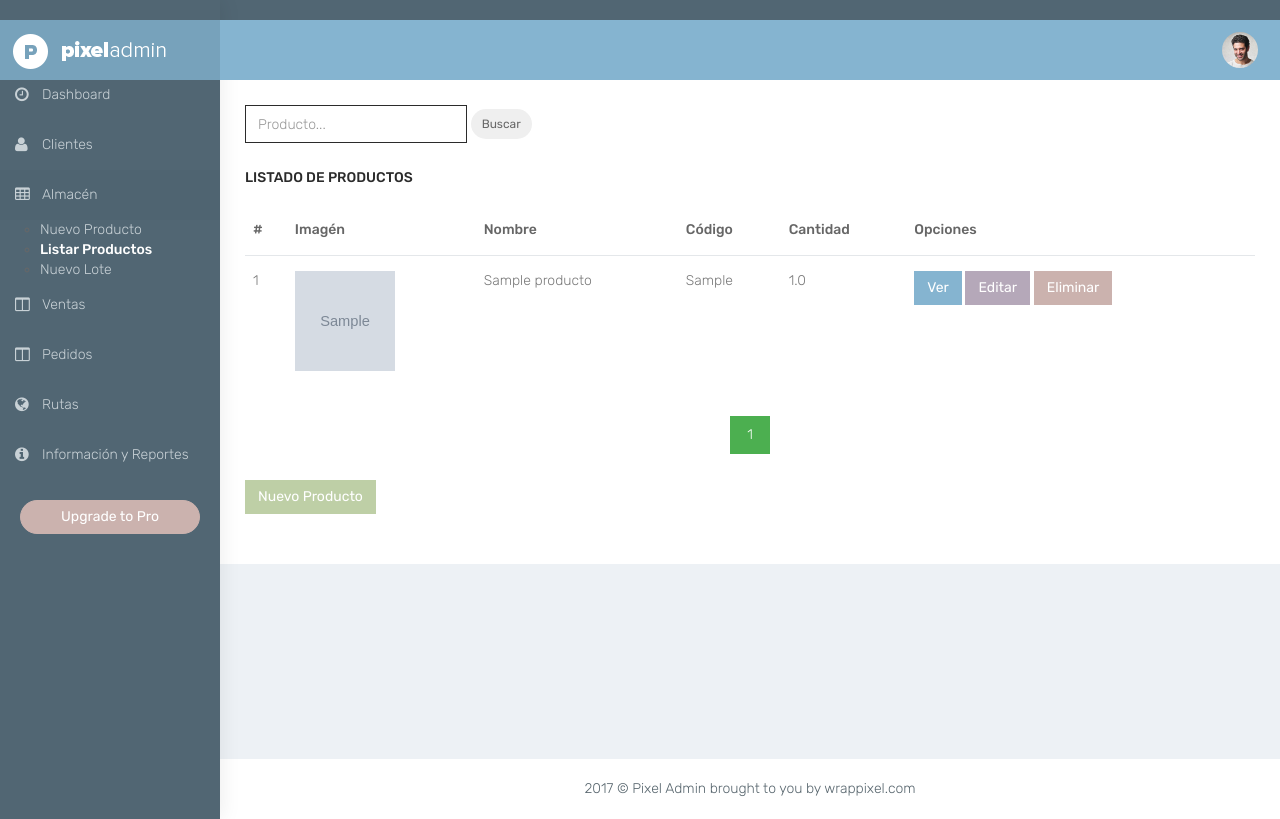
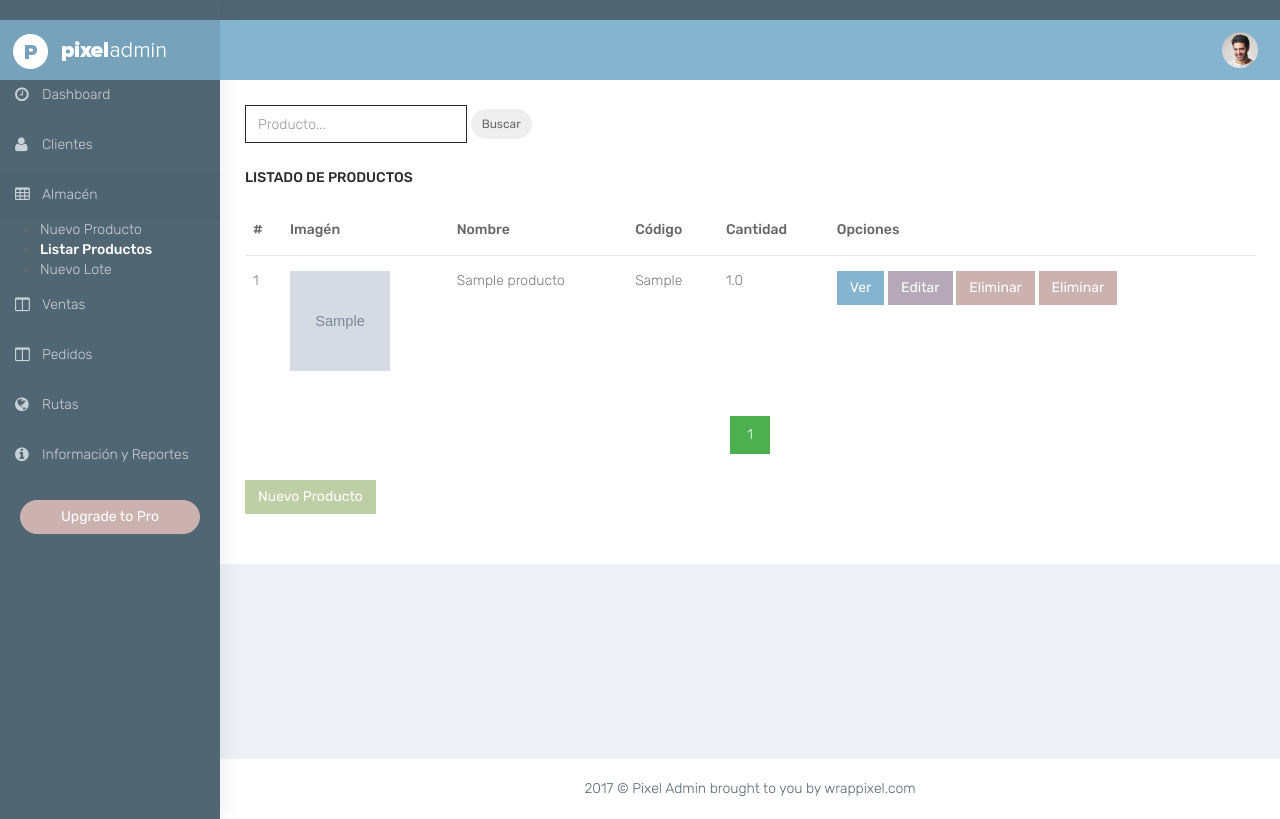
Before and after one commit to JokerBerlin/Aplicacion, a Django app: page /Producto/listar/ in a window 1280 px wide. Run offline with Django 3.2, Linux system fonts and the light colour scheme; tables that the repository leaves empty hold one stand-in row (values such as "Sample post"); grey boxes marked "Sample" are stand-in pictures; some libraries are stand-ins or nearby versions.

Commit message:
desactivar producto

```diff
--- a/app/Views/clienteView.py
+++ b/app/Views/clienteView.py
@@ -154,7 +154,7 @@ def listarCliente(request):
     else:
         return render(request, 'cliente/nuevo.html', {})
 
-def eliminar_identificador(request):
+def eliminar_identificador_cliente(request):
     pk = request.POST.get('identificador_id')
     identificador = Cliente.objects.get(pk=pk)
     identificador.estado = 0
--- a/app/Views/productoView.py
+++ b/app/Views/productoView.py
@@ -4,7 +4,7 @@ from __future__ import unicode_literals
 from django.shortcuts import render, render_to_response, redirect
 from django.template import RequestContext
 from django.contrib.auth import authenticate, login, logout
-from django.http import HttpResponse, HttpResponseRedirect
+from django.http import HttpResponse, HttpResponseRedirect, JsonResponse
 from ferreteria import settings
 from django.contrib.auth.decorators import login_required
 # Create your views here.
@@ -224,6 +224,15 @@ def editarProducto(request,producto_id):
         ctx = {'form':form, 'oProducto': oProducto}
     return render(request, 'Producto/editar.html',ctx)
 
+def eliminar_identificador_producto(request):
+    pk = request.POST.get('identificador_id')
+    identificador = Producto.objects.get(pk=pk)
+    identificador.estado = 0
+    identificador.save()
+    response = {}
+    return JsonResponse(response)
+
+
 """
 def actualizarProducto(request, producto_id):
     oProducto=Producto.objects.get(id=producto_id)
--- a/app/templates/cliente/listar.html
+++ b/app/templates/cliente/listar.html
@@ -154,7 +154,7 @@ $(document).on('click','.estado_cliente',function(){
 function eliminarIdentificador(identificadorId) {
 		var request = $.ajax({
 				type: "POST",
-				url: "{% url 'eliminar_identificador' %}",
+				url: "{% url 'eliminar_cliente' %}",
 				data: {
 						"csrfmiddlewaretoken": "{{ csrf_token }}",
 						"identificador_id": identificadorId
--- a/app/templates/producto/listar.html
+++ b/app/templates/producto/listar.html
@@ -118,6 +118,29 @@ ul.ui-autocomplete {
 }
 </style>
 
+<script type="text/javascript">
+function eliminarIdentificador(identificadorId) {
+		var request = $.ajax({
+				type: "POST",
+				url: "{% url 'eliminar_producto' %}",
+				data: {
+						"csrfmiddlewaretoken": "{{ csrf_token }}",
+						"identificador_id": identificadorId
+				},
+		});
+		request.done(function(response) {
+				alert("El producto fue desactivado con exito");
+				$('#myModal').modal('toggle');
+				$("#tabla" + identificadorId).remove();
+		});
+};
+	selProducto = function(idProducto, nombre){
+		document.getElementById('nombreProducto').innerHTML = nombre;
+		$("#eliminar").attr("onclick","eliminarIdentificador('"+idProducto+"')");
+	};
+</script>
+
+
 {% endblock %}
 
 {% block title %}
@@ -125,6 +148,37 @@ Lista de productos
 {% endblock %}
 
 {% block content %}
+
+<div id="myModal" class="modal fade"  tabindex="-1" role="dialog" aria-labelledby="myModalLabel" aria-hidden="true">
+  <div class="modal-dialog" role="document">
+    <div class="modal-content">
+      <div class="modal-header">
+        <h5 class="modal-title" id="exampleModalLabel">Cambiar Estado De Producto</h5>
+
+        <script type="text/javascript">
+          var idProducto = document.getElementById('codigo').value;
+          var nombreProducto = document.getElementById('nombre').value;
+        </script>
+        <button type="button" class="close" data-dismiss="modal" aria-label="Close">
+          <span aria-hidden="true">&times;</span>
+        </button>
+      </div>
+
+      <div class="modal-body">
+
+
+
+          <p>Estás a punto de desactivar el producto <label id="nombreProducto"></label> </p>
+
+      </div>
+      <div class="modal-footer">
+        <button type="button" class="btn btn-secondary" data-dismiss="modal">Close</button>
+        <button id="eliminar" type="button" class="btn btn-primary" onclick="">Eliminar</button>
+      </div>
+    </div>
+  </div>
+</div>
+
 	<div class="row">
         <div class="col-sm-12">
             <div class="white-box">
@@ -150,7 +204,7 @@ Lista de productos
 	                        </tr>
 	                    </thead>
 				    {% for oProducto in oProductos %}
-				    <tr>
+				    <tr id="tabla{{ oProducto.id }}">
 				    	<td>{{ forloop.counter }}</td>
               <td><img src="/media/{{oProducto.imagen}}" height="100" width="100" alt="" /></td>
 				    	<td>{{oProducto.nombre}}</td>
@@ -160,7 +214,9 @@ Lista de productos
 				    		<a href="/Producto/detalle/{{oProducto.id}}/"><button type="button" class="btn btn-info">Ver</button> </a>
 				    		<a href="/Producto/editar/{{oProducto.id}}/"><button type="button" class="btn btn-primary">Editar</button></a>
 				    		<a href="/Producto/eliminar/{{oProducto.id}}/"><button type="button" class="btn btn-danger">Eliminar</button></a>
-				    	</td>
+                <a data-target="#myModal" role="button" class="btn btn-danger" data-toggle="modal" id="{{ oProducto.id }}" onclick="selProducto('{{oProducto.id}}','{{oProducto.nombre}}');">Eliminar</a>
+
+              </td>
 				    </tr>
 
 				    {% endfor %}
--- a/ferreteria/urls.py
+++ b/ferreteria/urls.py
@@ -63,6 +63,7 @@ urlpatterns = [
     url(r'^Producto/nuevo/$', registrarProducto),
     url(r'^Producto/detalle/(?P<producto_id>\d+)/$', detalleProducto),
     url(r'^Producto/editar/(?P<producto_id>\d+)/$', editarProducto),
+    url(r'^Producto/eliminar/$', eliminar_identificador_producto,name='eliminar_producto'),
 
     ################## Catalogo #######################
     url(r'^Presentacion/Listar/(?P<producto_id>\d+)/$', presentacion_detalle),
@@ -78,10 +79,10 @@ urlpatterns = [
     url(r'^Cliente/detalle/(?P<cliente_id>\d+)/$', detalleCliente),
     url(r'^Cliente/editar/(?P<cliente_id>\d+)/$', editarCliente),
     url(r'^Cliente/listar/$', listarCliente, name="listar_cliente"),
-    url(r'^Cliente/eliminar/$', eliminar_identificador, name="eliminar_identificador"),
+    url(r'^Cliente/eliminar/$', eliminar_identificador_cliente, name="eliminar_cliente"),
     #url(r'^Cliente/buscar/$', IngresarPrecios),
     url(r'^Cliente/actualizar/$', IngresarPrecios),
-    url(r'eliminar_identificador/$', eliminar_identificador, name='eliminar_identificador'),
+    #url(r'eliminar_identificador/$', eliminar_identificador_cliente, name='eliminar_identificador'),
 
     ################## Pedidos #######################
 
```
